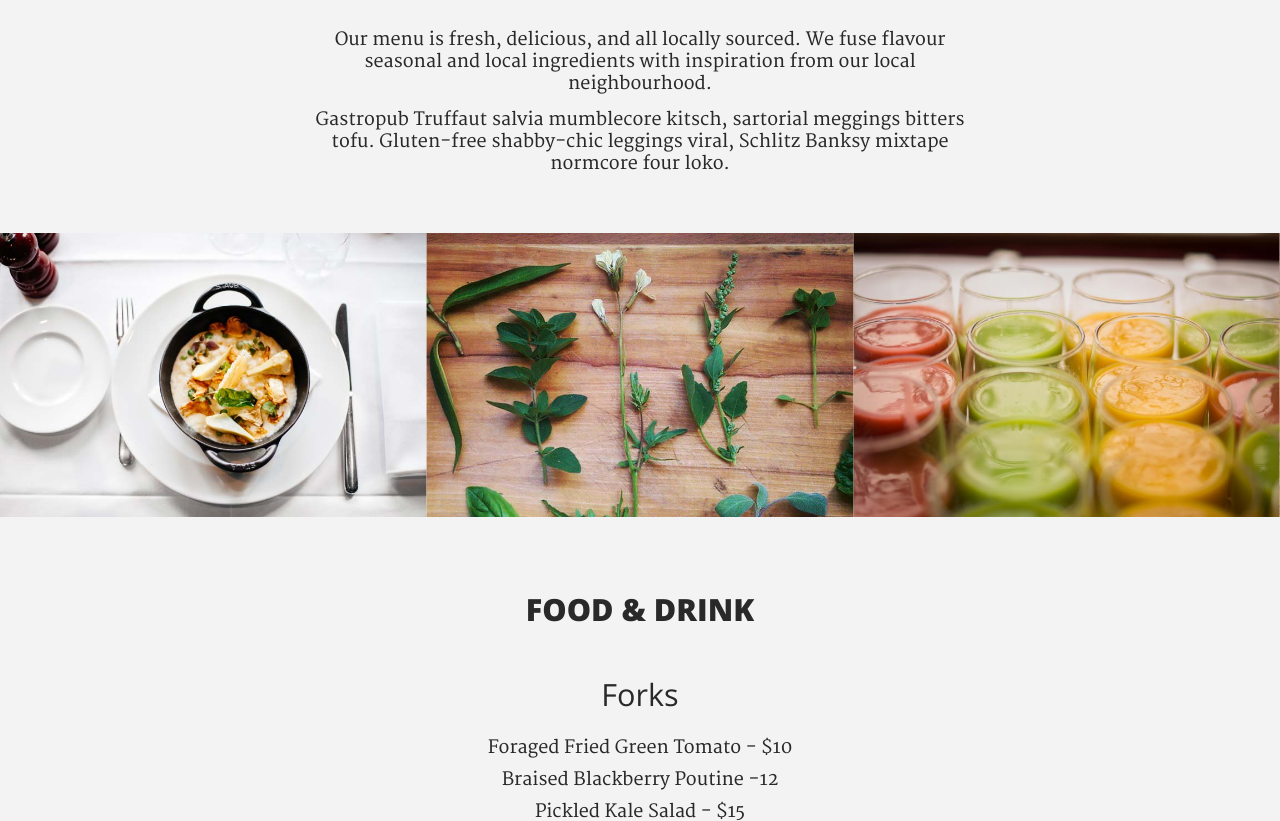
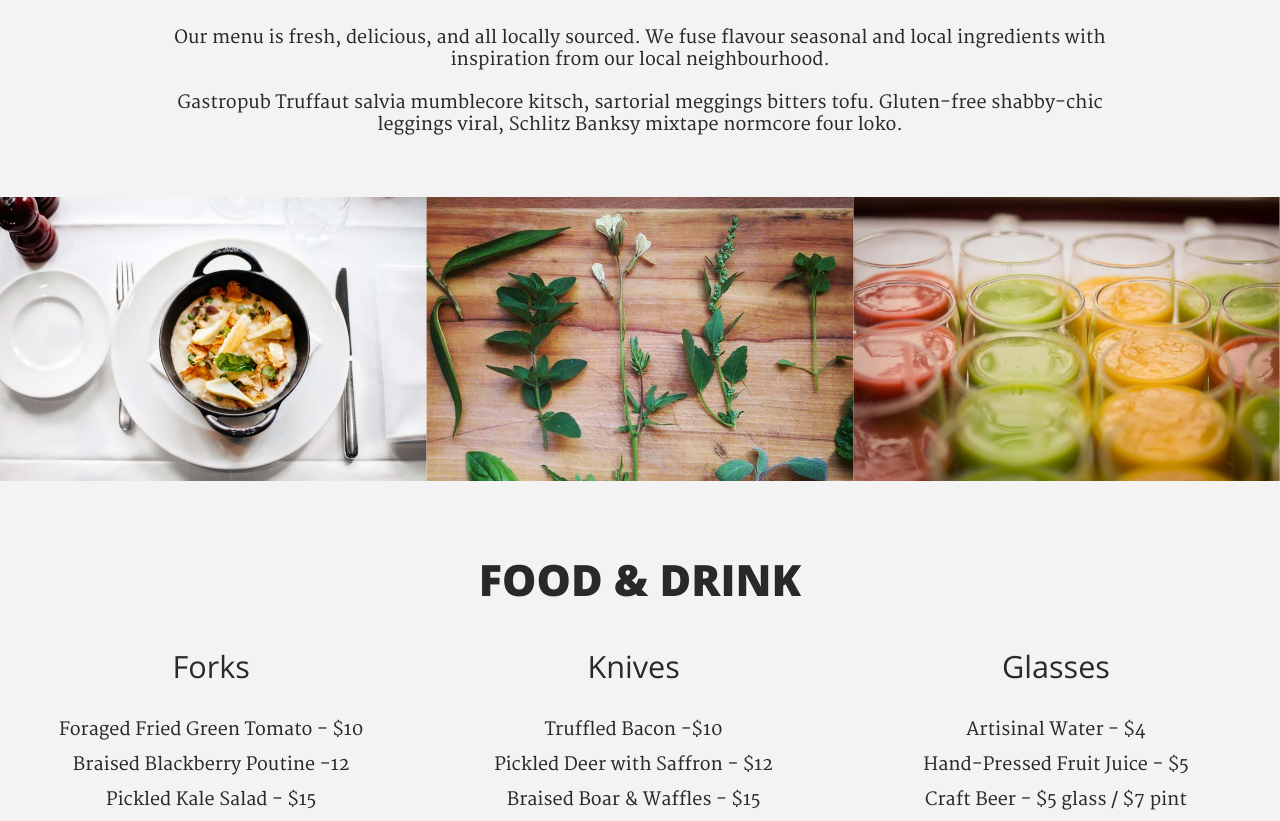
Before and after one commit to ghassul/RED-Project-2, a plain HTML site: page index.html in a window 1280 px wide. Shown: the part 659-1480 px from the top of the page. Drawn offline with nearby package versions, Linux system fonts and the light colour scheme.

Commit message:
fixed media query issue

```diff
--- a/css/_global.scss
+++ b/css/_global.scss
@@ -24,9 +24,7 @@ h2 {
   text-transform: uppercase;
 
   @include tablet {
-    h2 {
-      font-size: 2.4rem;
-    }
+    font-size: 2.4rem;
   }
 }
 
--- a/css/_mixins.scss
+++ b/css/_mixins.scss
@@ -2,7 +2,7 @@ $tablet-width: 768px;
 $desktop-width: 1280px;
 
 @mixin tablet {
-  @media (min-width: #{$tablet-width}) and (max-width: #{$desktop-width - 1px}) {
+  @media (min-width: #{$tablet-width}) {
     @content;
   }
 }
```
Also changed, not shown: css/styles.css, 1 other file.
